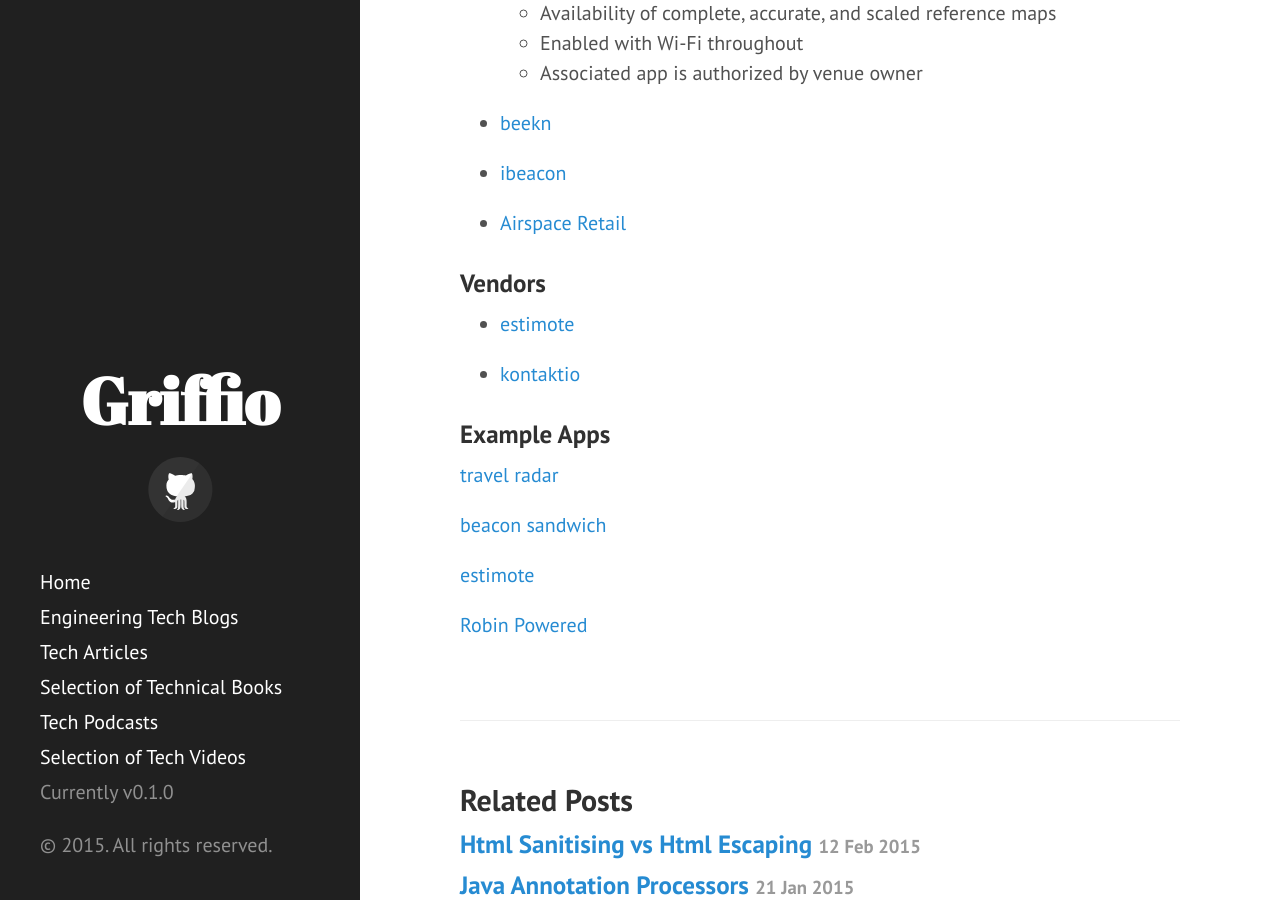
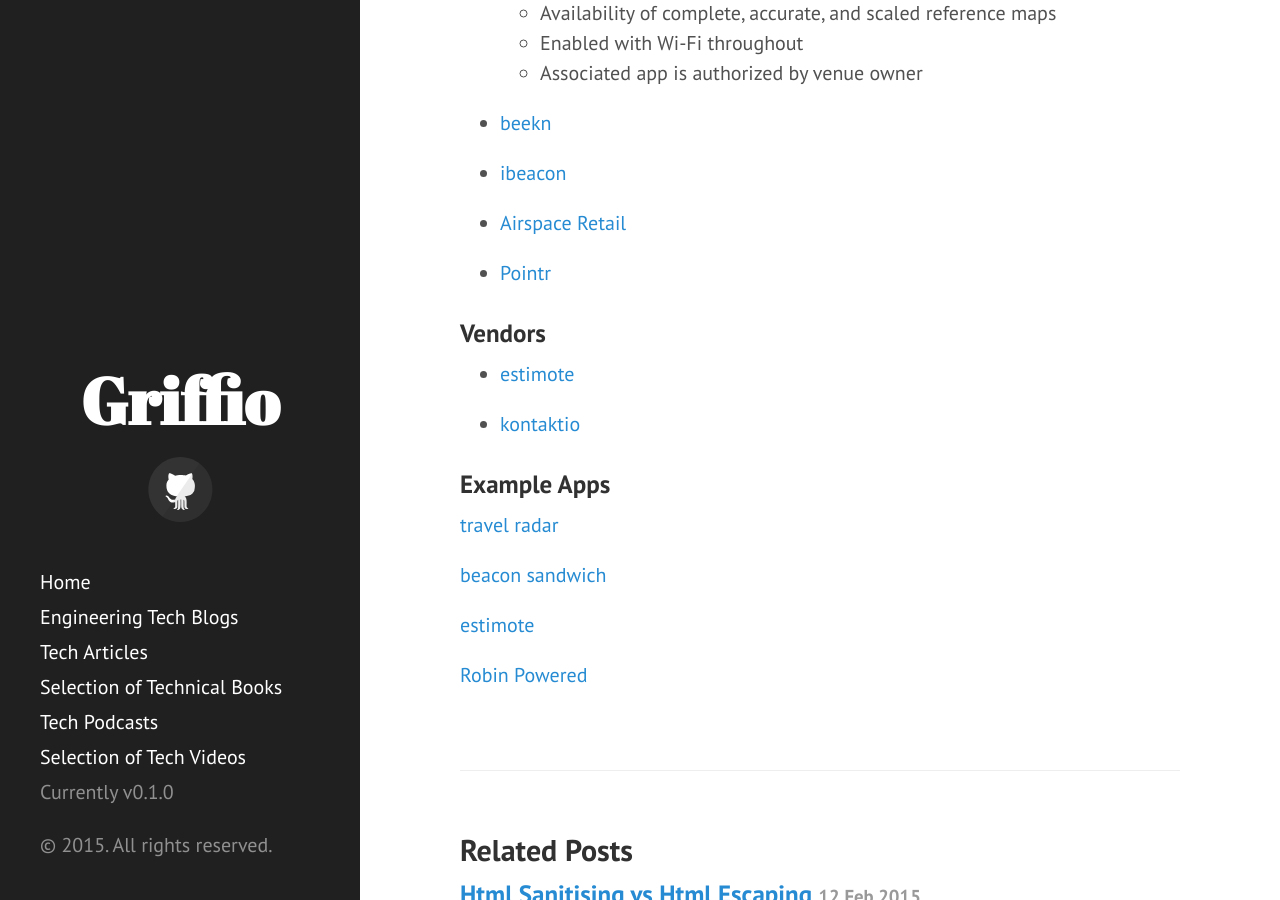
Before and after one commit to griffio/griffio.github.io, a Jekyll site: the page built from _posts/2015-03-05-Bluetooth-low-energy-transmitters.md, in a window 1280 px wide and 900 px high, scrolled down 435 px. Built offline with Jekyll 4.4.1, drawn with Linux system fonts in a browser that asks for light colours; nearby versions of some CDN libraries.

Commit message:
Update 2015-03-05-Bluetooth-low-energy-transmitters.md

```diff
--- a/_posts/2015-03-05-Bluetooth-low-energy-transmitters.md
+++ b/_posts/2015-03-05-Bluetooth-low-energy-transmitters.md
@@ -25,6 +25,8 @@
 
 * [Airspace Retail](http://airspace.cc)
 
+* [Pointr](http://www.pointrlabs.com)
+
 ### Vendors
 
 * [estimote](http://estimote.com)
```
